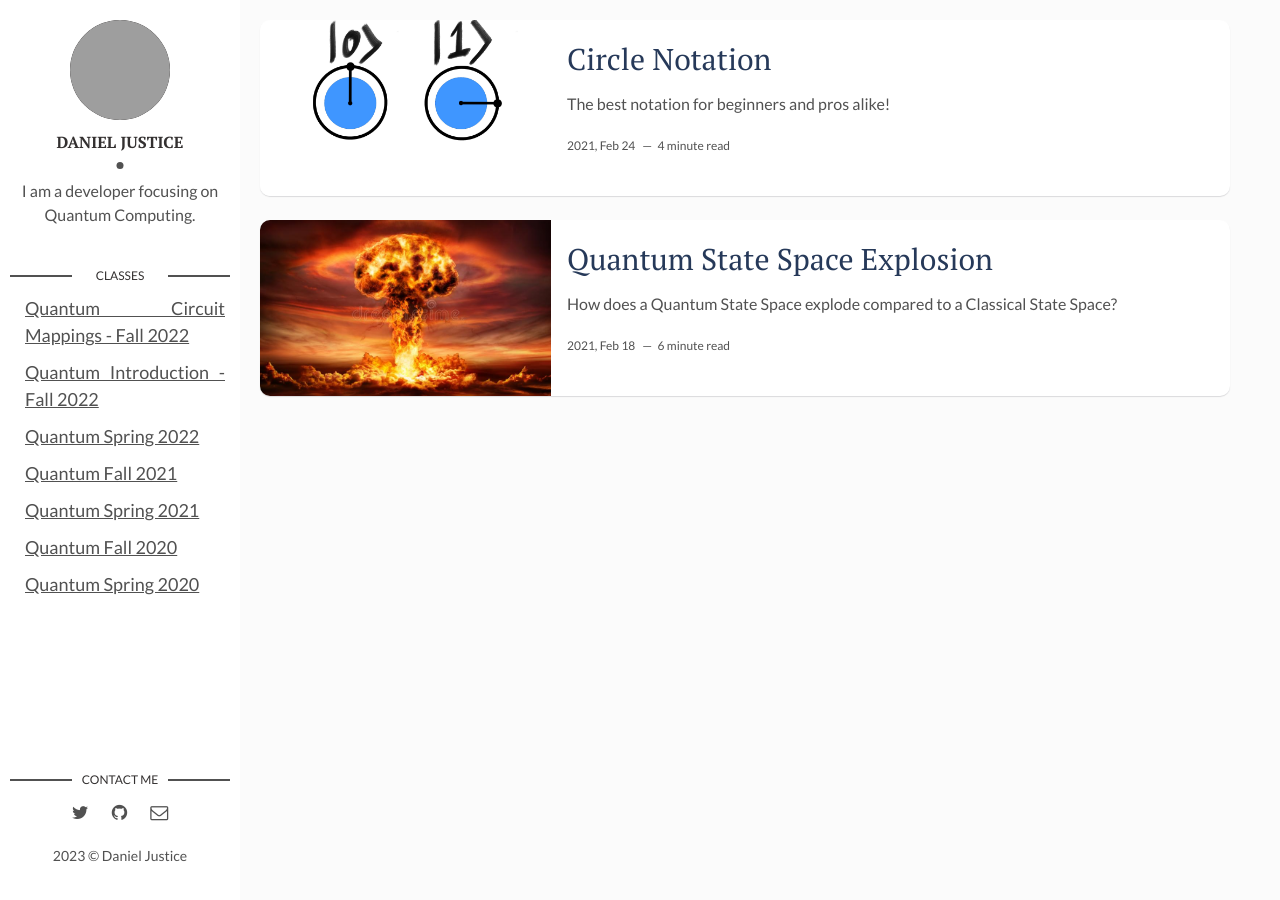
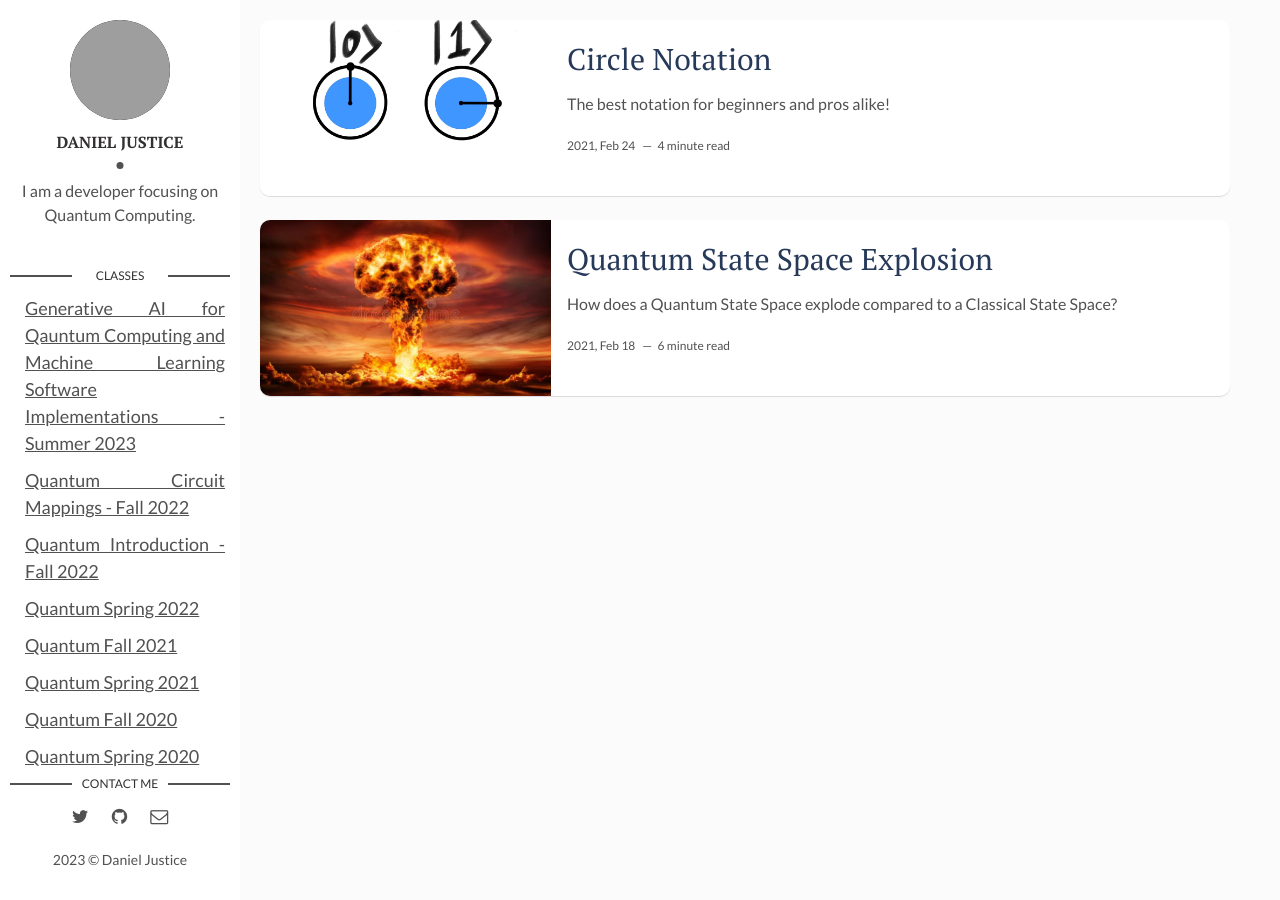
Before and after one commit to thequantumturtle/thequantumturtle.github.io, a Jekyll site: the page built from index.html, in a window 1280 px wide. Built offline with Jekyll 4.4.1, drawn with Linux system fonts in a browser that asks for light colours; the list of posts is cut into pages by our own code; grey boxes are pictures that could not be loaded.

Commit message:
added summer 2023 course

```diff
--- a/_layouts/main.html
+++ b/_layouts/main.html
@@ -14,6 +14,7 @@ layout: default
     <section class="contact quantum-websites">
       <h3 class="contact-title">Classes</h3>
       <ul>
+        <li><a href="https://thequantumturtle.github.io/2023-GenerativeAIForQuantum/">Generative AI for Qauntum Computing and Machine Learning Software Implementations - Summer 2023</a></li>
         <li><a href="https://thequantumturtle.github.io/2022-Fall-QuantumCircuitMappings/">Quantum Circuit Mappings - Fall 2022</a></li>
         <li><a href="https://thequantumturtle.github.io/2022-Fall-QuantumIntro/">Quantum Introduction - Fall 2022</a></li>
         <li><a href="https://thequantumturtle.github.io/QuantumSpring2022/">Quantum Spring 2022</a></li>
```
